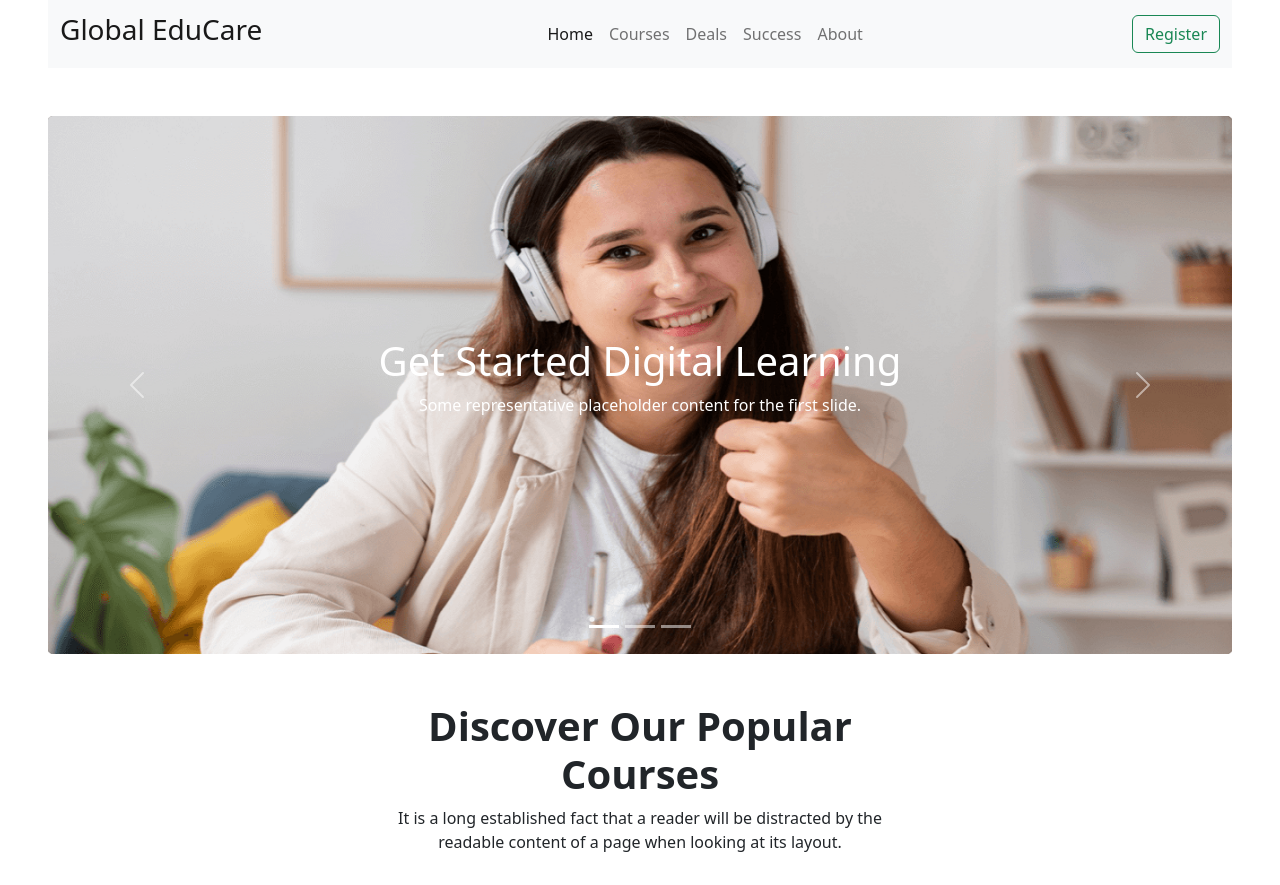
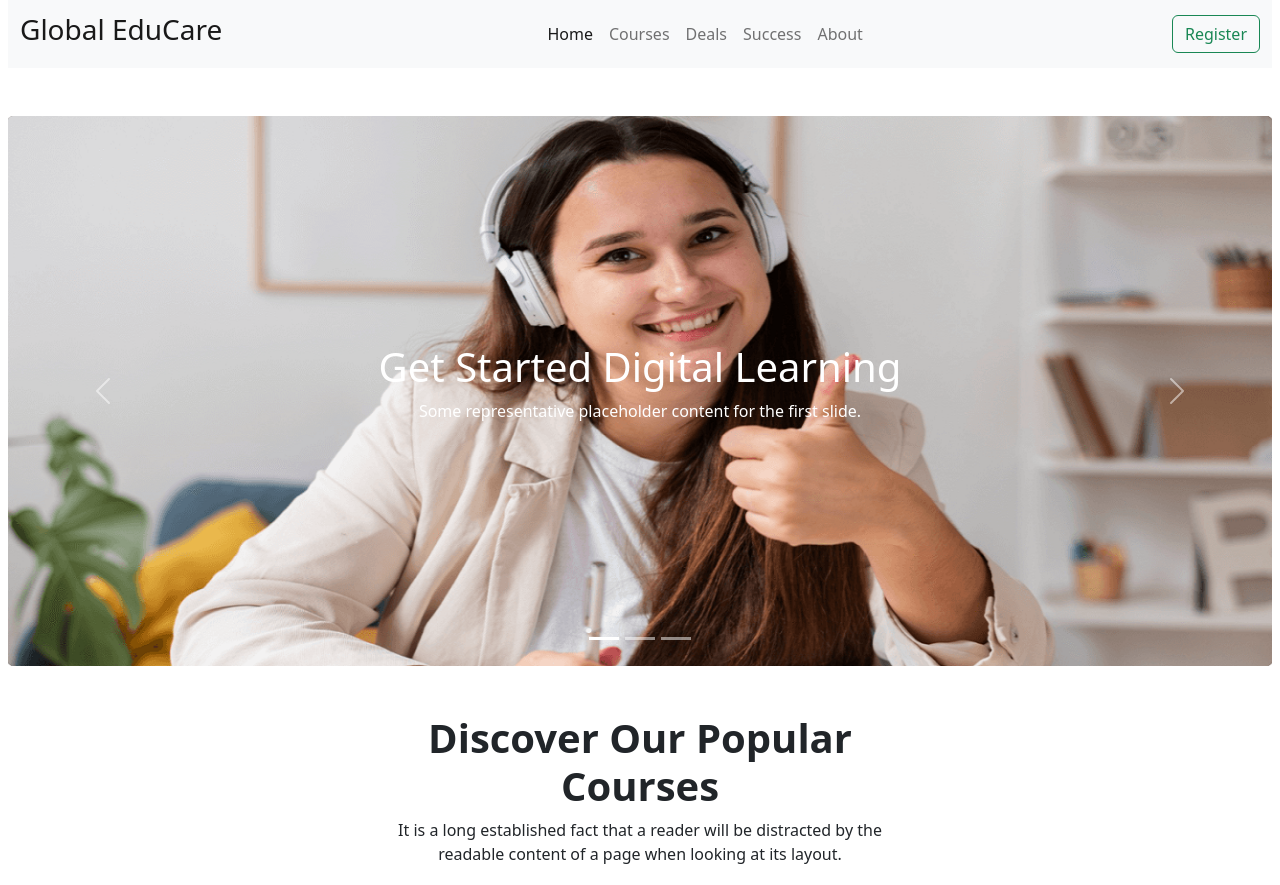
Before and after one commit to dewan-arafat/Education-Website, a plain HTML site: page index.html in a window 1280 px wide. Shown: the top 885 px of the page. Drawn offline with nearby package versions, Linux system fonts and the light colour scheme.

Commit message:
couresal correction

```diff
--- a/index.html
+++ b/index.html
@@ -8,9 +8,10 @@
     <title>Global Educare</title>
     <link href="https://cdn.jsdelivr.net/npm/bootstrap@5.2.0/dist/css/bootstrap.min.css" rel="stylesheet"
         integrity="sha384-gH2yIJqKdNHPEq0n4Mqa/HGKIhSkIHeL5AyhkYV8i59U5AR6csBvApHHNl/vI1Bx" crossorigin="anonymous">
+    <link rel="stylesheet" href="style.css">
 </head>
 
-<body class="px-5 m-0 border-0">
+<body class="px-2 px-md-2 px-lg-5s m-0 border-0">
     <!-- navbar start -->
     <nav class="navbar navbar-expand-lg bg-light">
         <div class="container-fluid">
@@ -62,21 +63,21 @@
             </div>
             <div class="carousel-inner">
                 <div class="carousel-item active">
-                    <img src="images/cover/cover-1.png" class="d-block w-100" alt="...">
+                    <img src="images/cover/cover-1.png" class="d-block fixed-height w-100" alt="...">
                     <div class="carousel-caption d-flex flex-column justify-content-center h-100" style="top: 0">
                         <h1>Get Started Digital Learning</h1>
                         <p>Some representative placeholder content for the first slide.</p>
                     </div>
                 </div>
                 <div class="carousel-item">
-                    <img src="images/cover/cover-2.jpg" class="d-block w-100" alt="...">
+                    <img src="images/cover/cover-2.jpg" class="d-block fixed-height w-100" alt="...">
                     <div class="carousel-caption d-flex flex-column justify-content-center h-100" style="top: 0">
                         <h1>Second slide label</h1>
                         <p>Some representative placeholder content for the second slide.</p>
                     </div>
                 </div>
                 <div class="carousel-item">
-                    <img src="images/cover/cover-3.jpg" class="d-block w-100" alt="...">
+                    <img src="images/cover/cover-3.jpg" class="d-block fixed-height w-100" alt="...">
                     <div class="carousel-caption d-flex flex-column justify-content-center h-100" style="top: 0">
                         <h1>Third slide label</h1>
                         <p>Some representative placeholder content for the third slide.</p>
--- /dev/null
+++ b/style.css
@@ -0,0 +1,3 @@
+.fixed-height {
+    height: 550px;
+}
```
